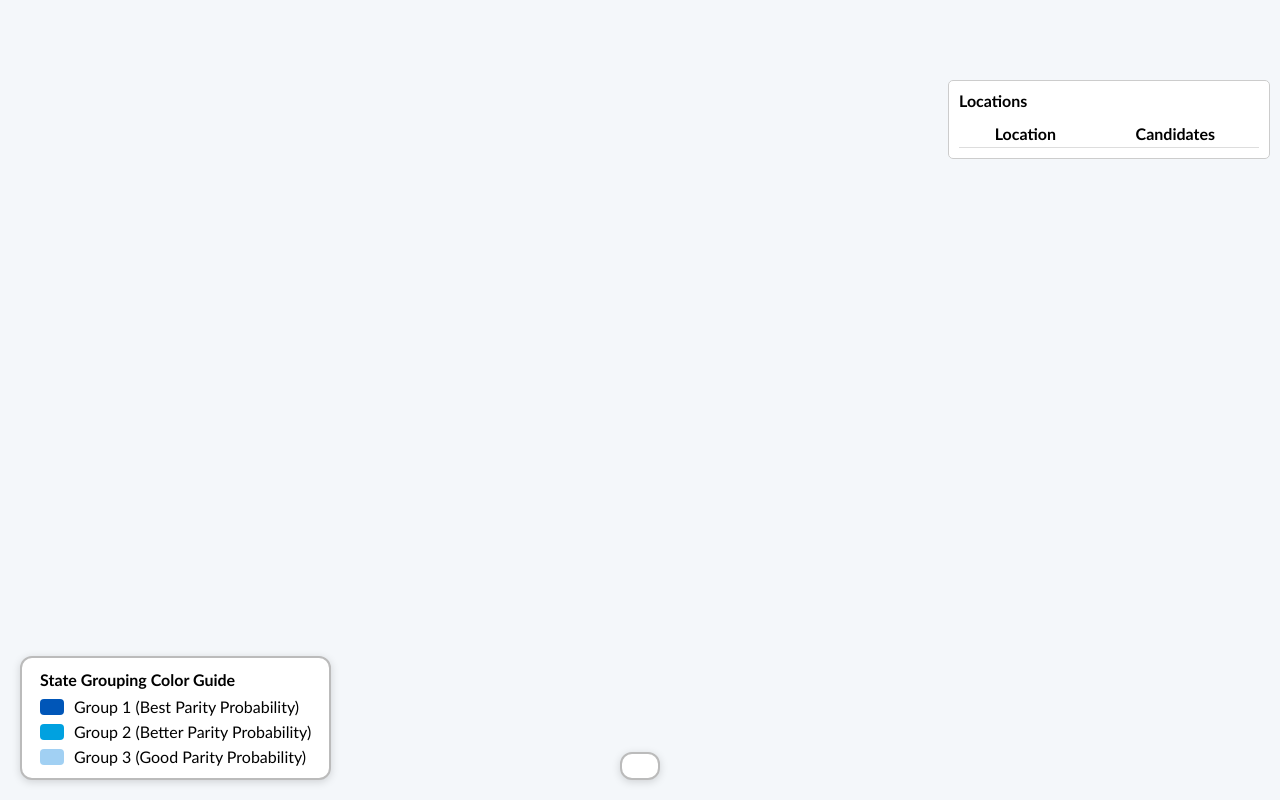
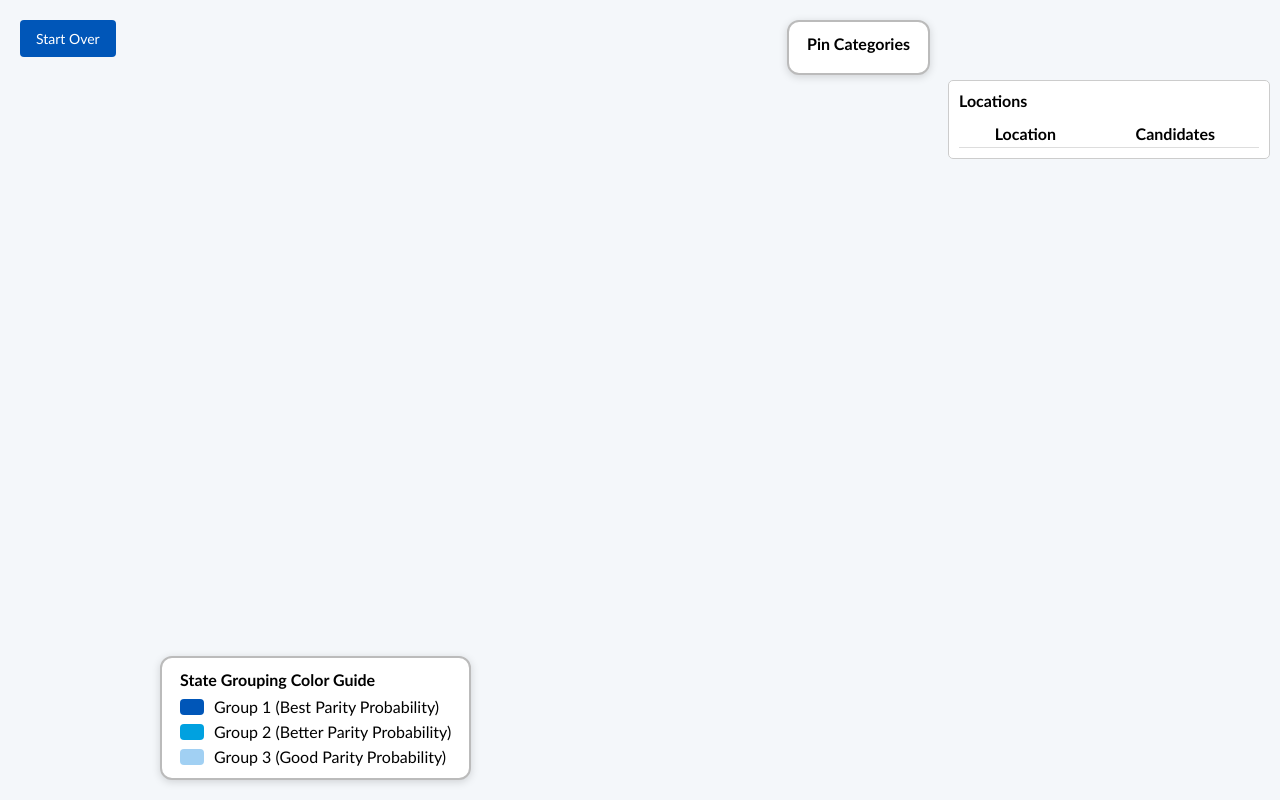
Before and after one commit to acredsfan/caas_map, a Flask app: template templates/map_template.html in a window 1280 px wide. Run offline with Flask 3, Linux system fonts and the light colour scheme; the template is opened without the code that fills it, so the values that code supplies are empty.

Commit message:
Refactor upload form and legend layout; update button styles and positioning for improved usability

```diff
--- a/app.py
+++ b/app.py
@@ -215,13 +215,9 @@ UPLOAD_FORM_TEMPLATE = """
     <p><strong>Optional columns:</strong> Street Address, City, State</p>
     <p><strong>Accepted file types:</strong> .csv, .xls, .xlsx</p>
 
-    <form method="POST" enctype="multipart/form-data">
+    <form action="/assign_pins" method="POST" enctype="multipart/form-data">
       <label>Choose File:</label><br>
       <input type="file" name="file" accept=".csv,.xls,.xlsx" required/><br><br>
-
-      <label>Select Pin Type:</label>
-      <div class="pin-selection" id="pinSelectionContainer"></div>
-      <input type="hidden" name="pin_type" id="selected_pin_type" required>
 
       <div class="options">
         <label>
@@ -235,26 +231,6 @@ UPLOAD_FORM_TEMPLATE = """
       </div>
     </form>
 </div>
-
-<script>
-  const pinTypes = {{ pin_types|tojson }};
-
-  function updatePreview(index) {
-      const selectEl = document.getElementById('select_' + index);
-      const previewEl = document.getElementById('preview_' + index);
-      const selectedPinKey = selectEl.value;
-      if (pinData[selectedPinKey]) {
-          previewEl.src = pinData[selectedPinKey].url;
-      }
-  }
-
-  document.addEventListener('DOMContentLoaded', function() {
-      const selects = document.querySelectorAll('select[id^="select_"]');
-      selects.forEach((select, i) => {
-          updatePreview(i + 1);
-      });
-  });
-</script>
 </body>
 </html>
 """
@@ -276,7 +252,34 @@ PIN_ASSIGNMENT_TEMPLATE = """
       .category-name { width: 250px; font-weight: bold; }
       select { padding: 5px; border-radius: 4px; }
       .pin-preview { width: 40px; height: 40px; margin-left: 15px; object-fit: contain; }
-      .pin-style-preview { display: flex; align-items: center; gap: 10px; margin-top: 10px; }
+      .pin-style-preview {
+        display: flex;
+        flex-wrap: wrap;
+        align-items: center;
+        gap: 15px;
+        margin-top: 20px;
+        margin-bottom: 20px;
+        padding: 15px;
+        background-color: #f8f9fa;
+        border-radius: 8px;
+        border: 1px solid #dee2e6;
+      }
+      .pin-style-preview > div {
+        display: flex;
+        flex-direction: column;
+        align-items: center;
+        text-align: center;
+        min-width: 80px;
+      }
+      .pin-style-preview img {
+        width: 30px;
+        height: 30px;
+        margin-bottom: 5px;
+      }
+      .pin-style-preview div div {
+        font-size: 11px;
+        line-height: 1.2;
+      }
     </style>
 </head>
 <body>
--- a/templates/map_template.html
+++ b/templates/map_template.html
@@ -28,12 +28,11 @@
         }
         #state-group-legend {
             bottom: 20px;
-            left: 20px;
+            left: 160px;
         }
         #pin-category-legend {
-            bottom: 20px;
-            left: 50%;
-            transform: translateX(-50%);
+            top: 20px;
+            right: 350px;
         }
         .table-container {
             position: fixed;
@@ -58,13 +57,35 @@
             width: 100%;
             border-collapse: collapse;
         }
-        .table-container th, .table-container td {
+        .table-container th,        .table-container td {
             padding: 4px;
             border-bottom: 1px solid #ddd;
+        }
+        .start-over-btn {
+            position: fixed;
+            top: 20px;
+            left: 20px;
+            background: #0056b8;
+            color: white;
+            padding: 10px 16px;
+            border: none;
+            border-radius: 4px;
+            text-decoration: none;
+            font-family: Calibri;
+            font-size: 14px;
+            z-index: 10002;
+            cursor: pointer;
+        }
+        .start-over-btn:hover {
+            background: #004494;
+        }
+        .start-over-btn:visited {
+            color: white;
         }
     </style>
 </head>
 <body>
+    <a href="/" class="start-over-btn">Start Over</a>
     <div class="map-container">
         {{ map_html|safe }}
     </div>
@@ -84,11 +105,12 @@
         </div>
     </div>
     <div id="pin-category-legend" class="legend">
+        <div style="font-weight: bold; margin-bottom: 8px;">Pin Categories</div>
         {% for category, pin_url in legend_items.items() %}
-        <span style="display: flex; align-items: center; margin-right: 18px;">
+        <div style="display: flex; align-items: center; margin-bottom: 6px;">
             <img src="{{ pin_url }}" style="width:22px;height:22px;margin-right:6px;">
             <span>{{ category }}</span>
-        </span>
+        </div>
         {% endfor %}
     </div>
     <div class="table-container">
```
